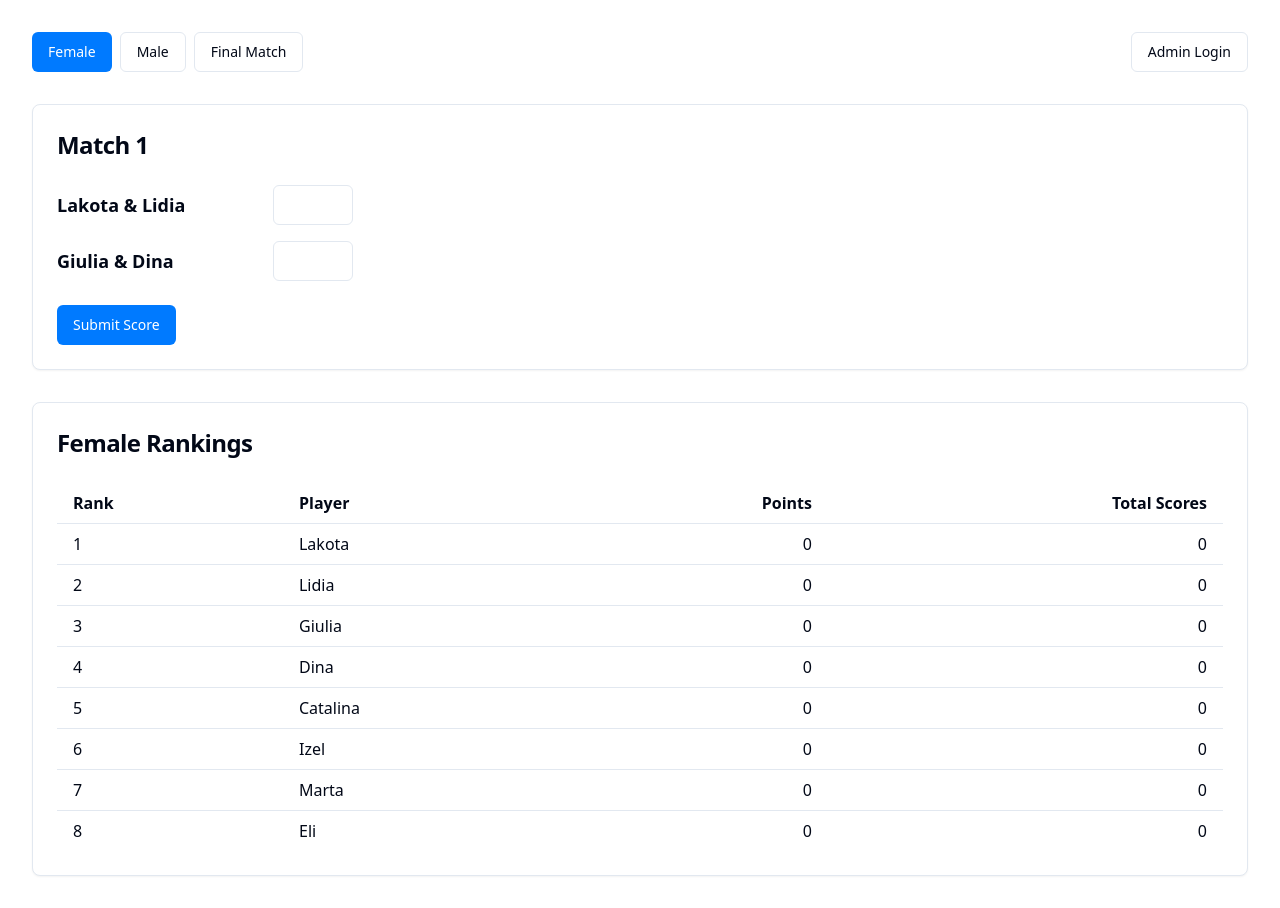
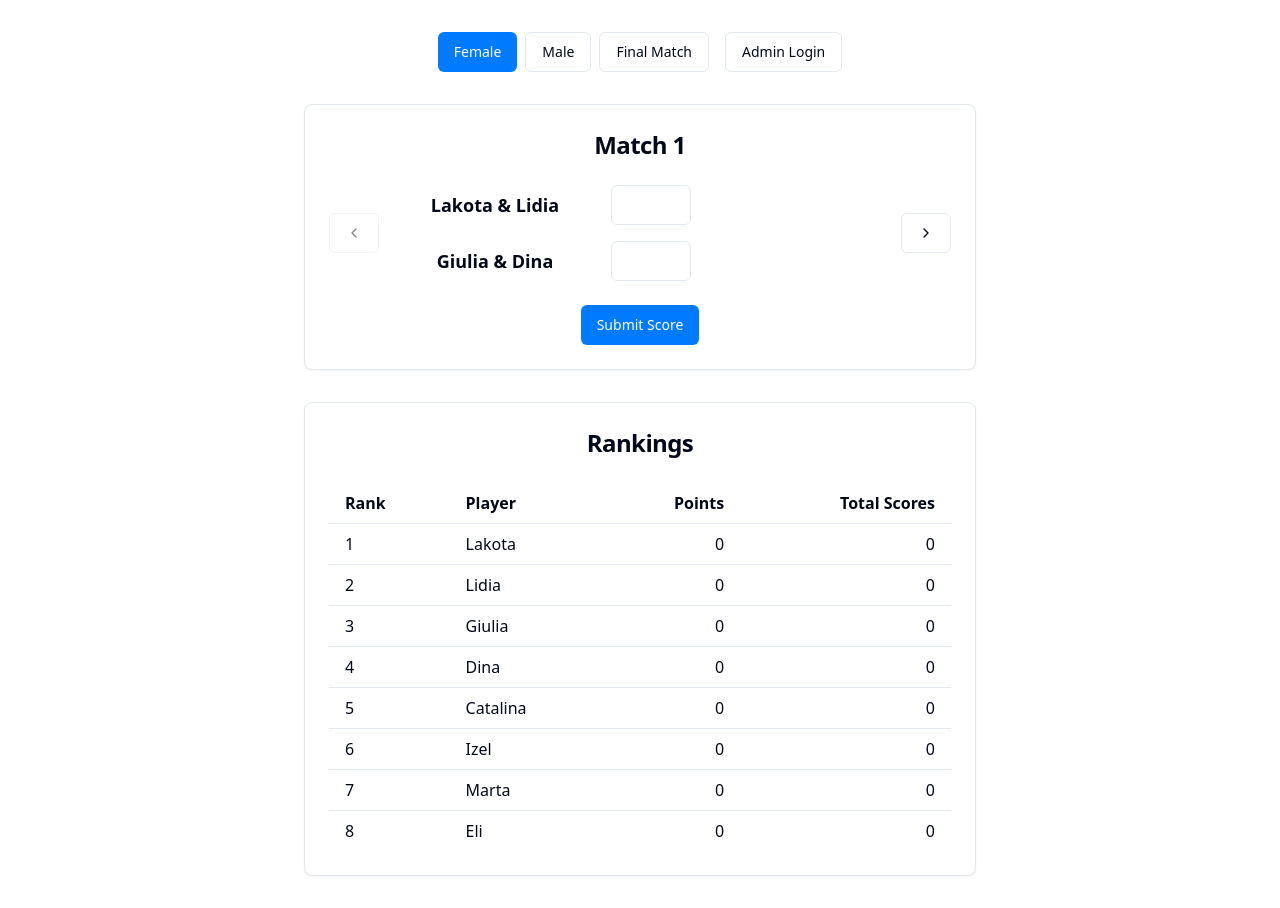
Before and after one commit to leoblixt25/kingQueen, a React (Vite) app: page / in a window 1280 px wide. Built offline with nearby package versions, Linux system fonts and the light colour scheme.

Commit message:
Adjust page layout
Center the sections and add navigation arrows to the matchups section.

```diff
--- a/src/pages/Index.tsx
+++ b/src/pages/Index.tsx
@@ -3,7 +3,7 @@ import { Button } from "@/components/ui/button";
 import { Card, CardContent, CardHeader, CardTitle } from "@/components/ui/card";
 import { Input } from "@/components/ui/input";
 import { Label } from "@/components/ui/label";
-import { Check, Edit, Trash, Crown, UserPlus, UserMinus, UserX } from "lucide-react";
+import { Check, Edit, Trash, Crown, UserPlus, UserMinus, UserX, ChevronLeft, ChevronRight } from "lucide-react";
 import { Select, SelectContent, SelectItem, SelectTrigger, SelectValue } from "@/components/ui/select";
 import { Gender, Match, Player, FinalMatchScores, FinalMatchWinner } from "@/types";
 
@@ -312,14 +312,30 @@ export default function BeachVolleyballTracker() {
     setReplacementName("");
   };
 
+  const handlePreviousMatch = () => {
+    if (currentMatchIndex > 0) {
+      setCurrentMatchIndex(currentMatchIndex - 1);
+      setScore1('');
+      setScore2('');
+    }
+  };
+
+  const handleNextMatch = () => {
+    if (currentMatchIndex < matches.length - 1) {
+      setCurrentMatchIndex(currentMatchIndex + 1);
+      setScore1('');
+      setScore2('');
+    }
+  };
+
   const currentMatch = matches[currentMatchIndex];
 
   return (
     <div className="min-h-screen bg-white">
       <div className="max-w-7xl mx-auto px-4 sm:px-6 lg:px-8 py-8">
         <header className="mb-8">
-          <div className="flex flex-col sm:flex-row justify-between items-center gap-4">
-            <div className="flex flex-wrap items-center gap-2">
+          <div className="flex flex-col sm:flex-row justify-center items-center gap-4">
+            <div className="flex flex-wrap justify-center items-center gap-2">
               <Button
                 variant={gender === 'female' ? "default" : "outline"}
                 onClick={() => { setGender('female'); setShowFinalMatch(false); }}
@@ -366,8 +382,8 @@ export default function BeachVolleyballTracker() {
         </header>
 
         {showLoginForm && (
-          <Card className="mb-8">
-            <CardHeader>
+          <Card className="mb-8 max-w-md mx-auto">
+            <CardHeader className="text-center">
               <CardTitle>Admin Login</CardTitle>
             </CardHeader>
             <CardContent className="space-y-4">
@@ -397,9 +413,11 @@ export default function BeachVolleyballTracker() {
         {!showLoginForm && (
           <main>
             {showFinalMatch ? (
-              <Card>
+              <Card className="max-w-2xl mx-auto">
                 <CardHeader>
-                  <CardTitle className="text-2xl font-bold">Final Match</CardTitle>
+                  <CardTitle className="text-2xl font-bold text-center">
+                    Final Match
+                  </CardTitle>
                 </CardHeader>
                 <CardContent className="space-y-8">
                   {/* Team 1 */}
@@ -469,7 +487,7 @@ export default function BeachVolleyballTracker() {
                   </div>
 
                   {!finalMatchSubmitted ? (
-                    <Button onClick={handleFinalMatchSubmit} className="w-full sm:w-auto">
+                    <Button onClick={handleFinalMatchSubmit} className="w-full sm:w-auto mx-auto block">
                       Submit Final Match
                     </Button>
                   ) : (
@@ -526,17 +544,27 @@ export default function BeachVolleyballTracker() {
               </Card>
             ) : (
               <>
-                {/* Current Match - Now First */}
-                <Card className="mb-8">
+                {/* Current Match */}
+                <Card className="mb-8 max-w-2xl mx-auto">
                   <CardHeader>
-                    <CardTitle className="text-2xl font-bold">
+                    <CardTitle className="text-2xl font-bold text-center">
                       Match {currentMatchIndex + 1}
                     </CardTitle>
                   </CardHeader>
                   <CardContent className="space-y-6">
-                    <div className="space-y-4">
-                      <div className="flex flex-col sm:flex-row items-start sm:items-center gap-4">
-                        <p className="text-lg font-semibold min-w-[200px]">
+                    <div className="flex items-center justify-between gap-4">
+                      <Button
+                        variant="outline"
+                        onClick={handlePreviousMatch}
+                        disabled={currentMatchIndex === 0}
+                        className="flex-shrink-0"
+                      >
+                        <ChevronLeft className="w-6 h-6" />
+                      </Button>
+
+                      <div className="flex-1 space-y-4">
+                        <div className="flex flex-col sm:flex-row items-center gap-4">
+                          <p className="text-lg font-semibold min-w-[200px] text-center">
                             {currentMatch.player1.name} & {currentMatch.player2.name}
                           </p>
                           {!currentMatch.isSubmitted || isAdmin ? (
@@ -544,7 +572,7 @@ export default function BeachVolleyballTracker() {
                               value={currentMatch.isSubmitted && !isAdmin ? currentMatch.score1 : score1}
                               onChange={(e) => setScore1(e.target.value)}
                               type="number"
-                            className="w-20"
+                              className="w-20 text-center"
                               inputMode="numeric"
                               pattern="\d*"
                               disabled={currentMatch.isSubmitted && !isAdmin}
@@ -554,8 +582,8 @@ export default function BeachVolleyballTracker() {
                           )}
                         </div>
 
-                      <div className="flex flex-col sm:flex-row items-start sm:items-center gap-4">
-                        <p className="text-lg font-semibold min-w-[200px]">
+                        <div className="flex flex-col sm:flex-row items-center gap-4">
+                          <p className="text-lg font-semibold min-w-[200px] text-center">
                             {currentMatch.player3.name} & {currentMatch.player4.name}
                           </p>
                           {!currentMatch.isSubmitted || isAdmin ? (
@@ -563,7 +591,7 @@ export default function BeachVolleyballTracker() {
                               value={currentMatch.isSubmitted && !isAdmin ? currentMatch.score2 : score2}
                               onChange={(e) => setScore2(e.target.value)}
                               type="number"
-                            className="w-20"
+                              className="w-20 text-center"
                               inputMode="numeric"
                               pattern="\d*"
                               disabled={currentMatch.isSubmitted && !isAdmin}
@@ -574,20 +602,29 @@ export default function BeachVolleyballTracker() {
                         </div>
                       </div>
 
+                      <Button
+                        variant="outline"
+                        onClick={handleNextMatch}
+                        disabled={currentMatchIndex === matches.length - 1}
+                        className="flex-shrink-0"
+                      >
+                        <ChevronRight className="w-6 h-6" />
+                      </Button>
+                    </div>
+
                     {!currentMatch.isSubmitted ? (
-                      <Button onClick={handleScoreSubmit} className="w-full sm:w-auto">
+                      <Button onClick={handleScoreSubmit} className="w-full sm:w-auto mx-auto block">
                         Submit Score
                       </Button>
                     ) : (
-                      <div className="flex items-center gap-2">
+                      <div className="flex items-center justify-center gap-2">
                         <Check className="text-green-500 w-6 h-6" />
-                        <p className="text-lg">
-                          Final Score: {currentMatch.score1} - {currentMatch.score2}
-                        </p>
+                        <p className="text-lg">Final Score: {currentMatch.score1} - {currentMatch.score2}</p>
                       </div>
                     )}
 
                     {isAdmin && currentMatch.isSubmitted && (
+                      <div className="flex justify-center">
                         <Button
                           onClick={() => handleEditScore(currentMatchIndex, parseInt(score1, 10) || 0, parseInt(score2, 10) || 0)}
                           variant="outline"
@@ -595,16 +632,15 @@ export default function BeachVolleyballTracker() {
                           <Edit className="w-4 h-4 mr-2" />
                           Edit Score
                         </Button>
+                      </div>
                     )}
                   </CardContent>
                 </Card>
 
-                {/* Rankings Table - Now Second */}
-                <Card>
+                {/* Rankings */}
+                <Card className="max-w-2xl mx-auto">
                   <CardHeader>
-                    <CardTitle className="text-2xl font-bold">
-                      {gender.charAt(0).toUpperCase() + gender.slice(1)} Rankings
-                    </CardTitle>
+                    <CardTitle className="text-2xl font-bold text-center">Rankings</CardTitle>
                   </CardHeader>
                   <CardContent>
                     <div className="overflow-x-auto">
@@ -637,9 +673,9 @@ export default function BeachVolleyballTracker() {
         )}
 
         {!showLoginForm && isAdmin && showPlayerManagement && (
-          <Card className="mb-8">
+          <Card className="mt-8 max-w-2xl mx-auto">
             <CardHeader>
-              <CardTitle>Player Management</CardTitle>
+              <CardTitle className="text-center">Player Management</CardTitle>
             </CardHeader>
             <CardContent className="space-y-6">
               {/* Add Player */}
```
Lines whose indentation alone changed are shown as unchanged.
